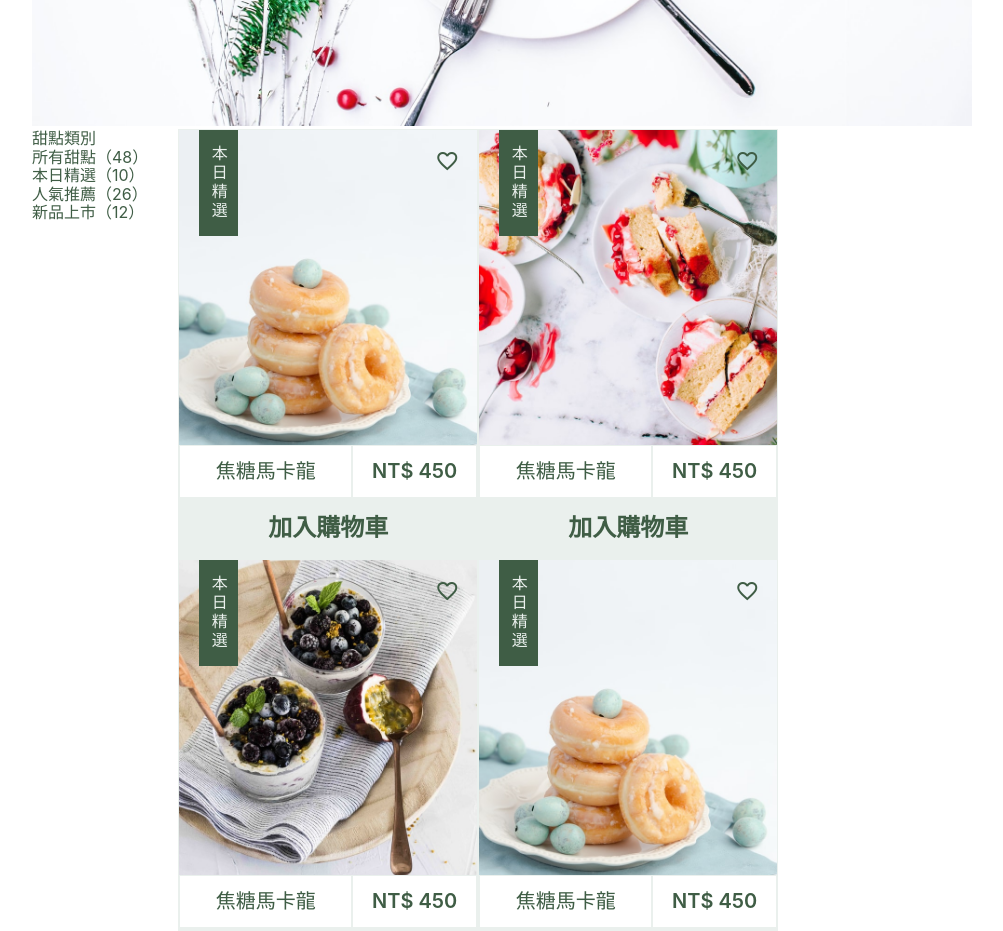
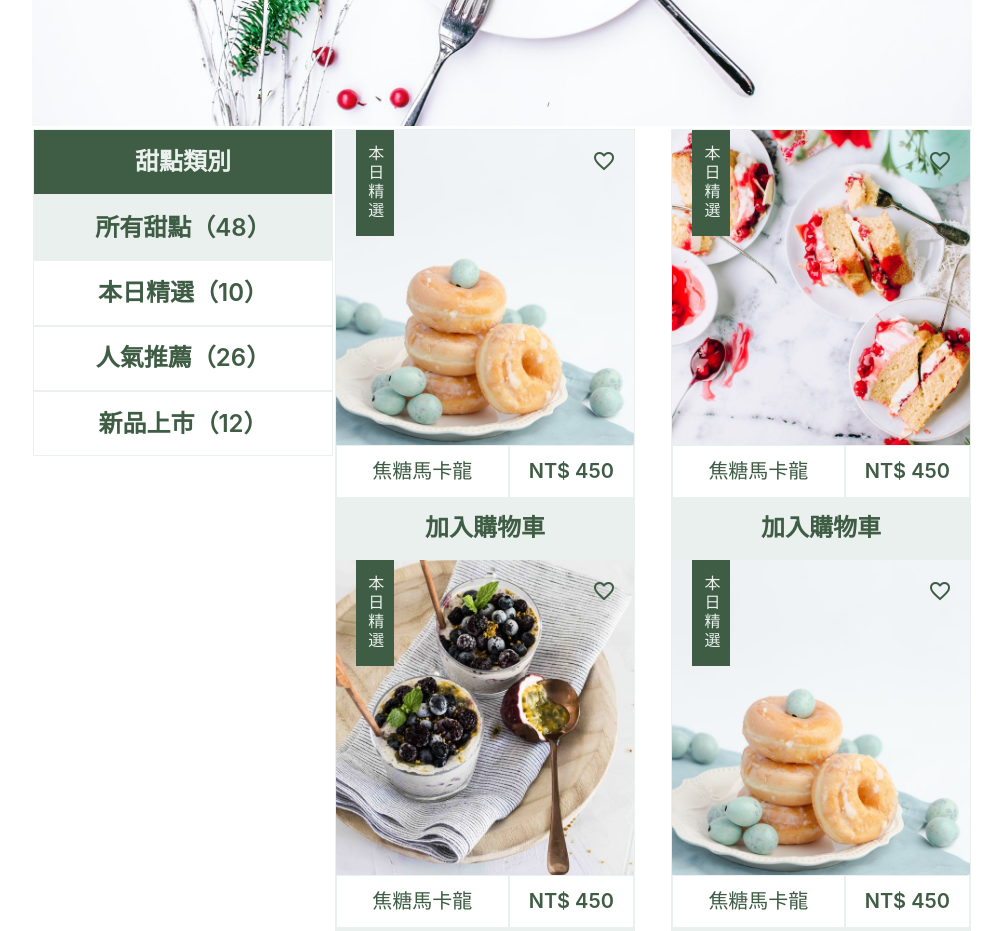
Before and after one commit to thopoi5566/------, a website: page product.html in a window 1280 px wide. Shown: the part 470-1401 px from the top of the page, without its empty margins (138-1141 px from the left). Drawn offline with Linux system fonts and the light colour scheme.

Commit message:
add some style

```diff
--- a/product.html
+++ b/product.html
@@ -43,7 +43,7 @@
             <div class="side-menu">
                 <ul class="side-menu__container">
                     <li class="side-menu__item">甜點類別</li>
-                    <li class="side-menu__item">所有甜點（48）</li>
+                    <li class="side-menu__item selected">所有甜點（48）</li>
                     <li class="side-menu__item">本日精選（10）</li>
                     <li class="side-menu__item">人氣推薦（26）</li>
                     <li class="side-menu__item">新品上市（12）</li>
--- a/sass/abstracts/_variables.scss
+++ b/sass/abstracts/_variables.scss
@@ -12,7 +12,6 @@ $color-white: #fff;
 // FONT
 $font-w-semibold: 600;
 $font-w-light: 300;
-
 $font-s-xl: 3.6rem;
 $font-s-lg: 2.4rem;
 $font-s-mid: 2rem;
--- a/sass/components/_card-product.scss
+++ b/sass/components/_card-product.scss
@@ -1,6 +1,6 @@
 // 商品資訊
 .card {
-    width: 30rem;
+    max-width: 30rem;
 
     display: flex;
     flex-direction: column;
--- a/sass/components/_side-menu.scss
+++ b/sass/components/_side-menu.scss
@@ -1,11 +1,25 @@
 .side-menu {
     display: inline-block;
-    width: 30rem;
     &__container {
+        width: 30rem;
         display: flex;
         flex-direction: column;
     }
     &__item {
+        font-size: $font-s-lg;
+        font-weight: $font-w-semibold;
         list-style: none;
+        padding: 1.79rem 0;
+        text-align: center;
+        border: 1px solid $color-bg;
+
+        &:first-of-type {
+            background-color: $color-primary;
+            color: $color-bg;
+        }
+
+        &.selected {
+            background-color: $color-bg;
+        }
     }
 }
--- a/sass/pages/_product.scss
+++ b/sass/pages/_product.scss
@@ -10,7 +10,7 @@
 .content {
     &--product-page {
         margin: 0 $gutter-side;
-        width: 100%;
+        max-width: 94rem;
         display: flex;
         justify-content: space-around;
     }
@@ -23,6 +23,12 @@
 .product-card {
     &--product-page {
         display: flex;
+        width: 67.66666%;
         flex-wrap: wrap;
+        justify-content: space-between;
+
+        & .card {
+            width: 50%;
+        }
     }
 }
```
Also changed, not shown: css/main.min.css, 1 other file.
